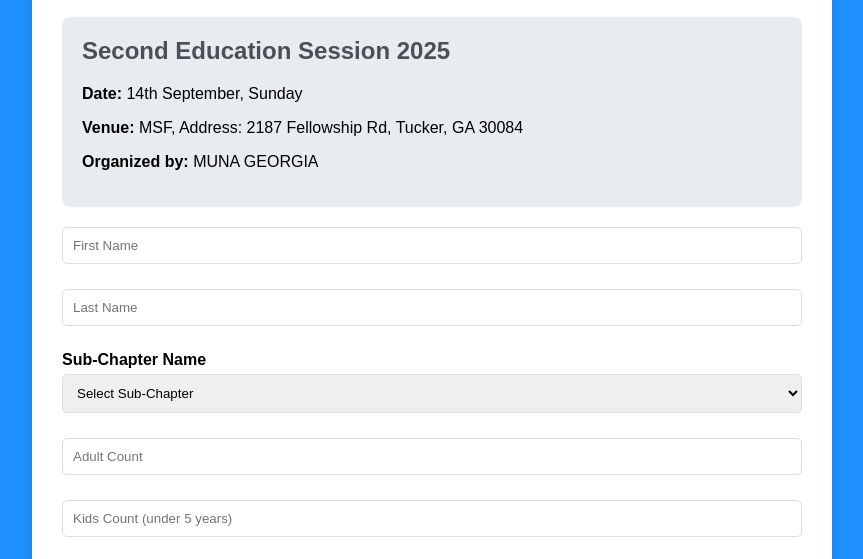
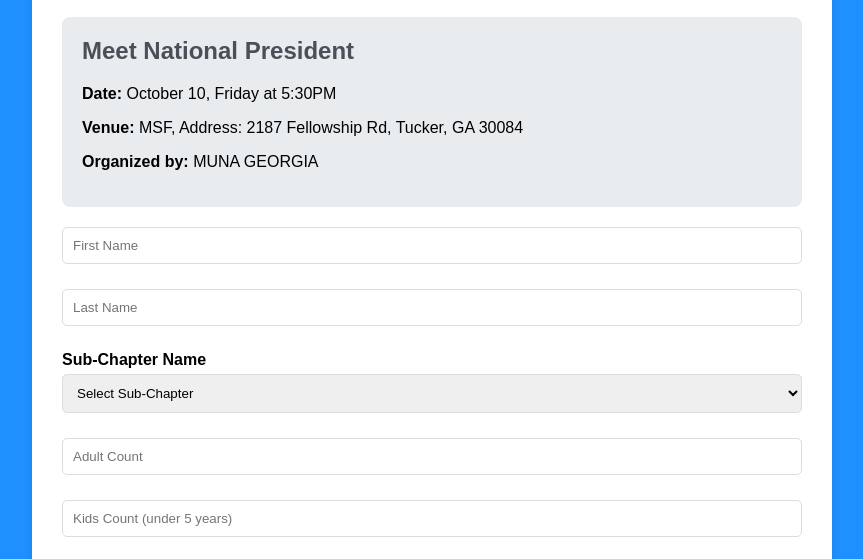
Before and after one commit to munageorgia/muna, a plain HTML site: page index.html in a window 1280 px wide. Shown: the part 169-728 px from the top of the page, without its empty margins (208-1071 px from the left). Drawn offline with Linux system fonts and the light colour scheme.

Commit message:
Update index.html

```diff
--- a/index.html
+++ b/index.html
@@ -306,8 +306,8 @@
 
     // Event data stored in memory - FIXED: Changed organizer to match HTML
     let eventData = {
-      title: "Second Education Session 2025",
-      date: "14th September, Sunday",
+      title: "Meet National President",
+      date: "October 10, Friday at 5:30PM",
       venue: "MSF, Address: 2187 Fellowship Rd, Tucker, GA 30084",
       organizer: "MUNA GEORGIA"
     };
```
